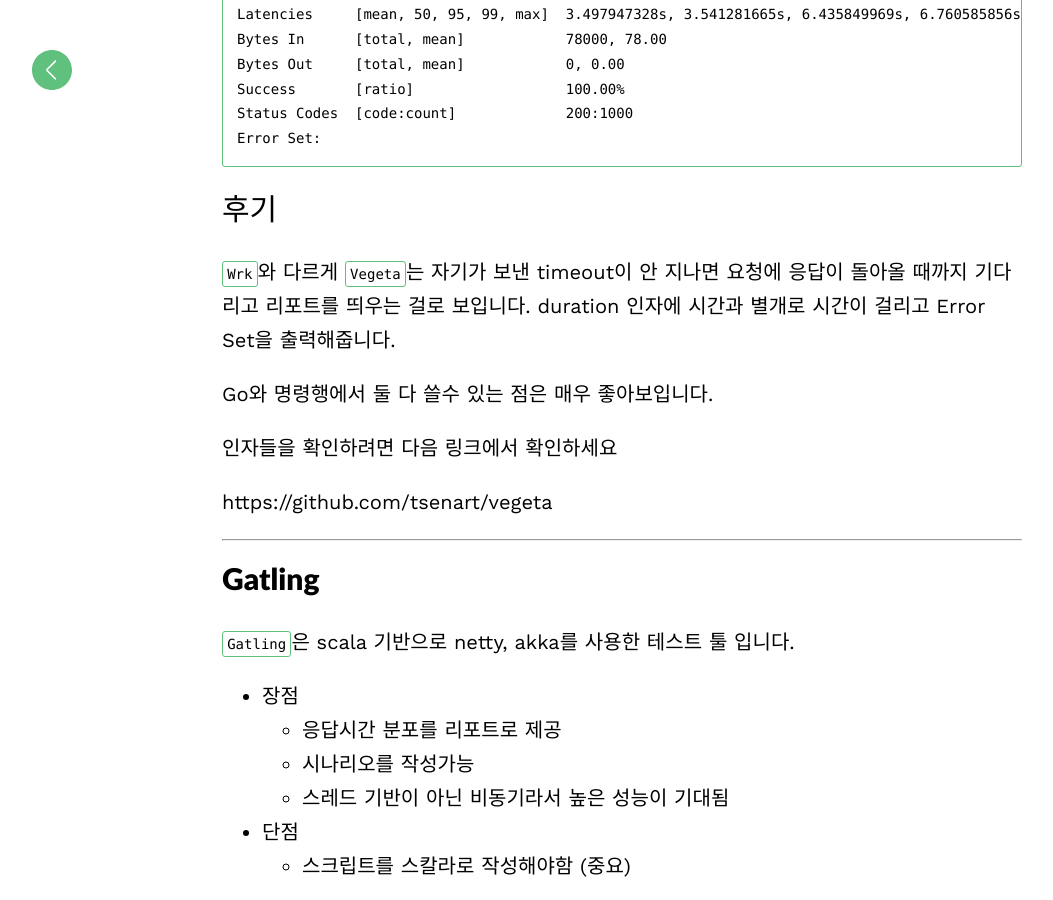
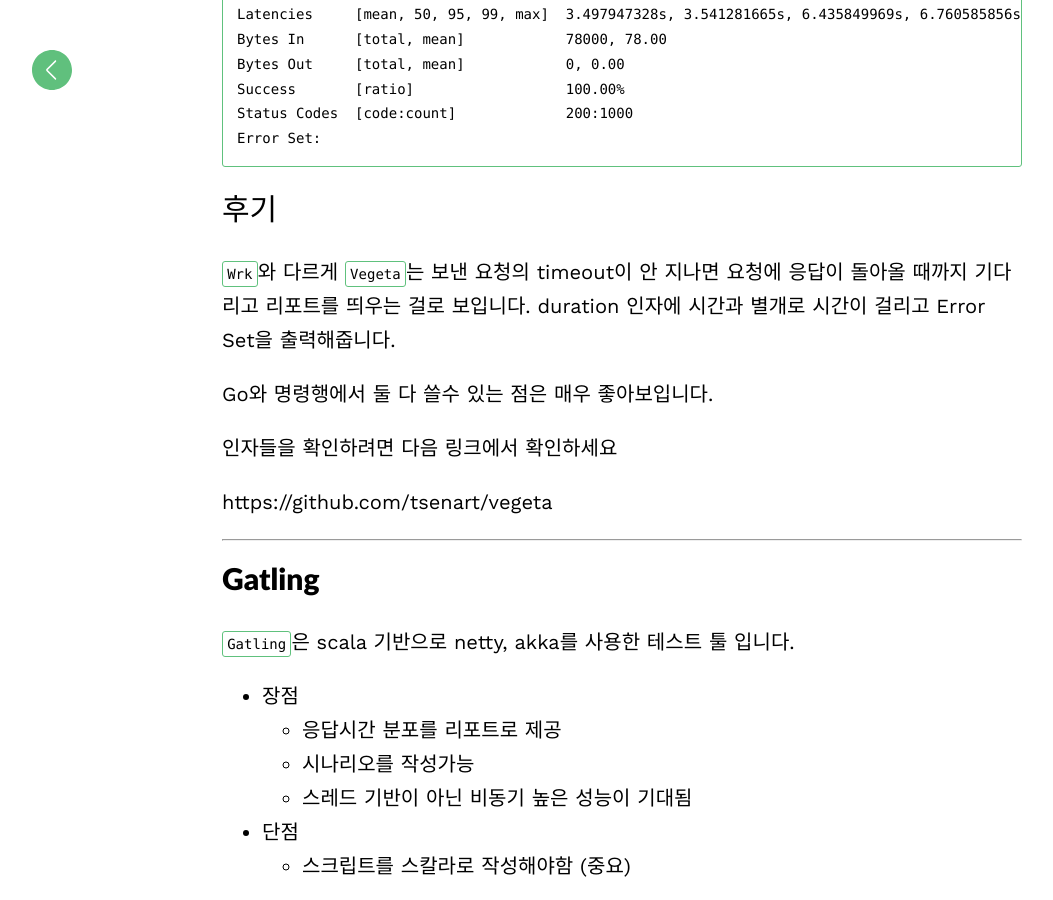
Before and after one commit to madup-inc/madup-inc.github.io, a Jekyll site: the page built from _posts/2018-07-17-performance_test_tool.md, in a window 1280 px wide and 900 px high, scrolled down 3346 px. Shown: the whole window, without its empty margins (18-1071 px from the left). Built offline with Jekyll 4.4.1, drawn with Linux system fonts in a browser that asks for light colours; some web fonts are replaced; some of the changed text lies outside the part shown.

Commit message:
문장 수정

```diff
--- a/_posts/2018-07-17-performance_test_tool.md
+++ b/_posts/2018-07-17-performance_test_tool.md
@@ -121,7 +121,7 @@
 
 ## 후기
 
-`Wrk`와 다르게 `Vegeta`는 자기가 보낸 timeout이 안 지나면 요청에 응답이 돌아올 때까지 기다리고 리포트를 띄우는 걸로 보입니다.
+`Wrk`와 다르게 `Vegeta`는 보낸 요청의 timeout이 안 지나면 요청에 응답이 돌아올 때까지 기다리고 리포트를 띄우는 걸로 보입니다.
 duration 인자에 시간과 별개로 시간이 걸리고 Error Set을 출력해줍니다.
 
 Go와 명령행에서 둘 다 쓸수 있는 점은 매우 좋아보입니다.
@@ -139,7 +139,7 @@
 - 장점
     - 응답시간 분포를 리포트로 제공
     - 시나리오를 작성가능
-    - 스레드 기반이 아닌 비동기라서 높은 성능이 기대됨
+    - 스레드 기반이 아닌 비동기 높은 성능이 기대됨
 
 - 단점
     - 스크립트를 스칼라로 작성해야함 (중요)
@@ -273,13 +273,13 @@
 `JMeter`는 아파치에서 만든 java 기반의 오픈소스로 오래된 테스트 툴중 하나입니다.
 
 - 장점
-  - 아파치에서 만든 오래된 툴이라 유명하고 자료가 많다
+  - 아파치에서 만든 오래된 툴 유명하고 자료가 많다
   - 다양한 프로토콜 지원
   - GUI, 이메일, DB, SSL 지원하는 기능과 플러그인이 많다
 
 - 단점
   - 모든 기능이 다 필요한가?
-  - 결과는 리스너를 만들어 보는데 모니터링이 불편함
+  - 결과는 리스너로 만들어 보는데 모니터링이 불편함
   - 스레드 기반이라 성능제약이 있다고 함
 
 ## 사용예시
```
Also changed, not shown: other parts of _posts/2018-07-17-performance_test_tool.md (+2 -2 lines).
